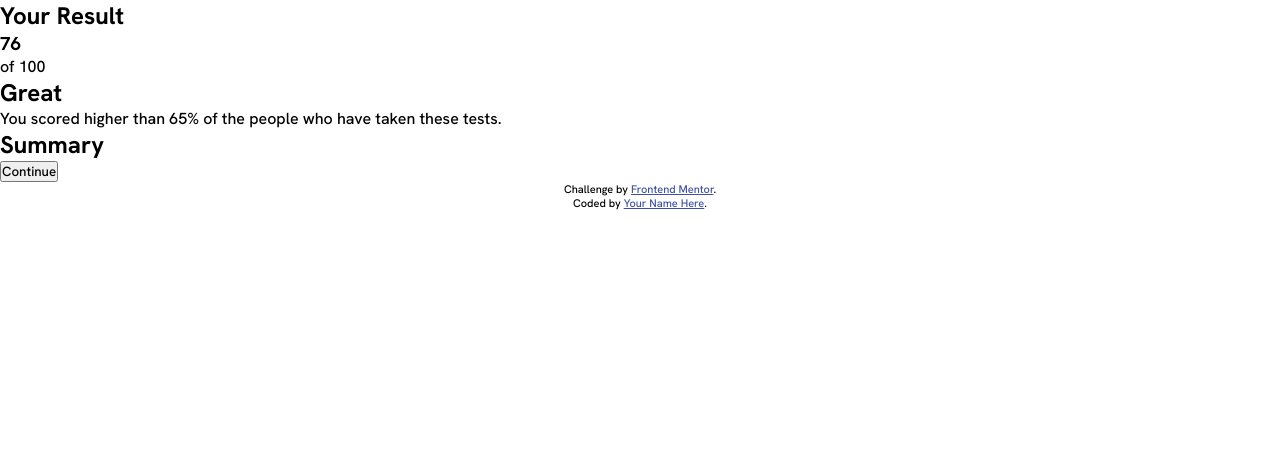
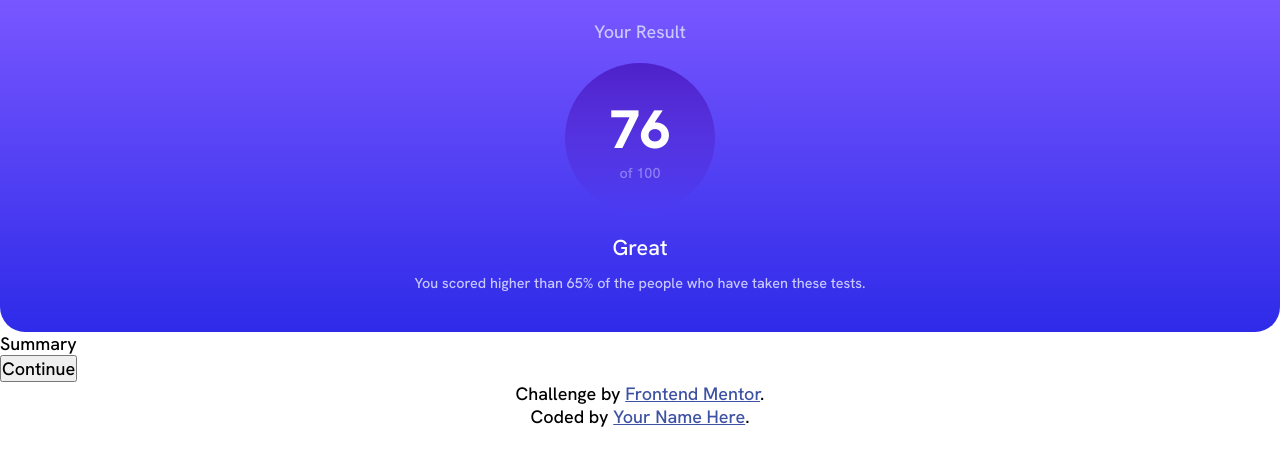
Before and after one commit to Jennifer-464/frontend-mentor, a plain HTML site: page Newbie/2-Results-Summary/index.html in a window 1280 px wide. Drawn offline with Linux system fonts and the light colour scheme; no server answers.

Commit message:
finished the design for the result summary

```diff
--- a/Newbie/2-Results-Summary/style.css
+++ b/Newbie/2-Results-Summary/style.css
@@ -1,9 +1,9 @@
 :root {
     /* Primary */
-    --light-red: hsl(0, 100%, 67%);
-    --orangey-yellow: hsl(39, 100%, 56%);
-    --green-teal: hsl(166, 100%, 37%);
-    --cobalt-blue: hsl(234, 85%, 45%);
+    --light-red: 0, 100%, 67%;
+    --orangey-yellow: 39, 100%, 56%;
+    --green-teal: 166, 100%, 37%;
+    --cobalt-blue: 234, 85%, 45%;
 
     /* Gradients */
     /*background*/
@@ -30,18 +30,55 @@
     box-sizing: border-box;
     padding: 0;
     margin: 0;
-    font-size: 18;
+    font-size: 18px;
+    font-weight: 500;
     font-family: 'Hanken Grotesk', sans-serif;
     /* Medium 500 - Bold 700 - Extra Bold 800 */
 }
 
-/*
-- Mobile: 375px
-- Desktop: 1440px
-*/
+/* LEFT SECTION */
+#result-section {
+    background: linear-gradient(var(--light-slate-blue), var(--light-royal-blue));
+    text-align: center;
+    border-radius: 0 0 25px 25px;
+    padding: 20px 60px 40px;
+    color: var(--light-lavender);
+}
+
+section #circle {
+    border-radius: 50%;
+    height: 150px;
+    width: 150px;
+    background: linear-gradient(var(--violet-blue), var(--persian-blue));
+    margin: 20px auto;
+    display: flex;
+    flex-direction: column;
+    justify-content: center;
+}
+
+h3 {
+    font-size: 3rem;
+    font-weight: 800;
+    color: var(--white);
+}
+
+section #circle span {
+    color: hsla(241, 100%, 89%, 0.5);
+    font-size: 0.8rem;
+}
+
+h2 {
+    color: var(--white);
+    margin-bottom: 12px;
+    font-size: 1.2rem;
+}
+
+section p {
+    font-size: 0.8rem;
+}
 
 
-
+/* BOTTOM FOOTER */
 footer {
     font-size: 11px;
     text-align: center;
```
